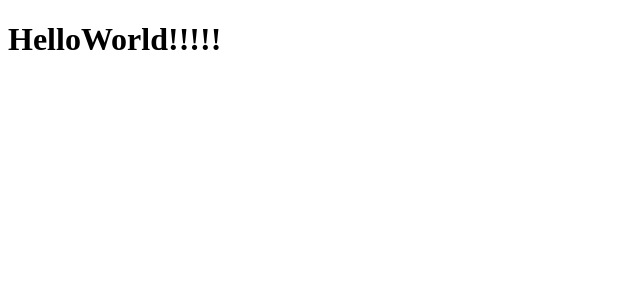
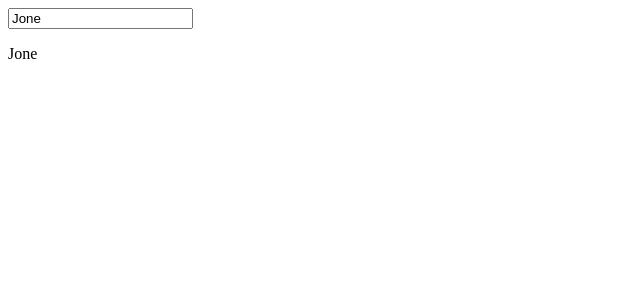
Before and after one commit to Cam1no/hotel-search-react, a React app: page / in a window 1280 px wide. Shown: the top 300 px of the page, without its empty margins (0-640 px from the left). Built offline with nearby package versions, Linux system fonts and the light colour scheme.

Commit message:
onChangeNameイベントの追記

```diff
--- a/src/components/App.jsx
+++ b/src/components/App.jsx
@@ -1,9 +1,27 @@
 import React, { Component } from 'react';
 
 class App extends Component {
+  constructor(props) {
+    super(props);
+    this.state = {
+      name: 'Jone',
+    };
+  }
+
+  handleNameChange(name) {
+    this.setState({ name });
+  }
+
   render() {
     return (
-      <h1>HelloWorld!!!!!</h1>
+      <div>
+        <input
+          type="text"
+          value={this.state.name}
+          onChange={e => this.handleNameChange(e.target.value)}
+        />
+        <p>{this.state.name}</p>
+      </div>
     );
   }
 }
```
Also changed, not shown: .eslintrc.js.
